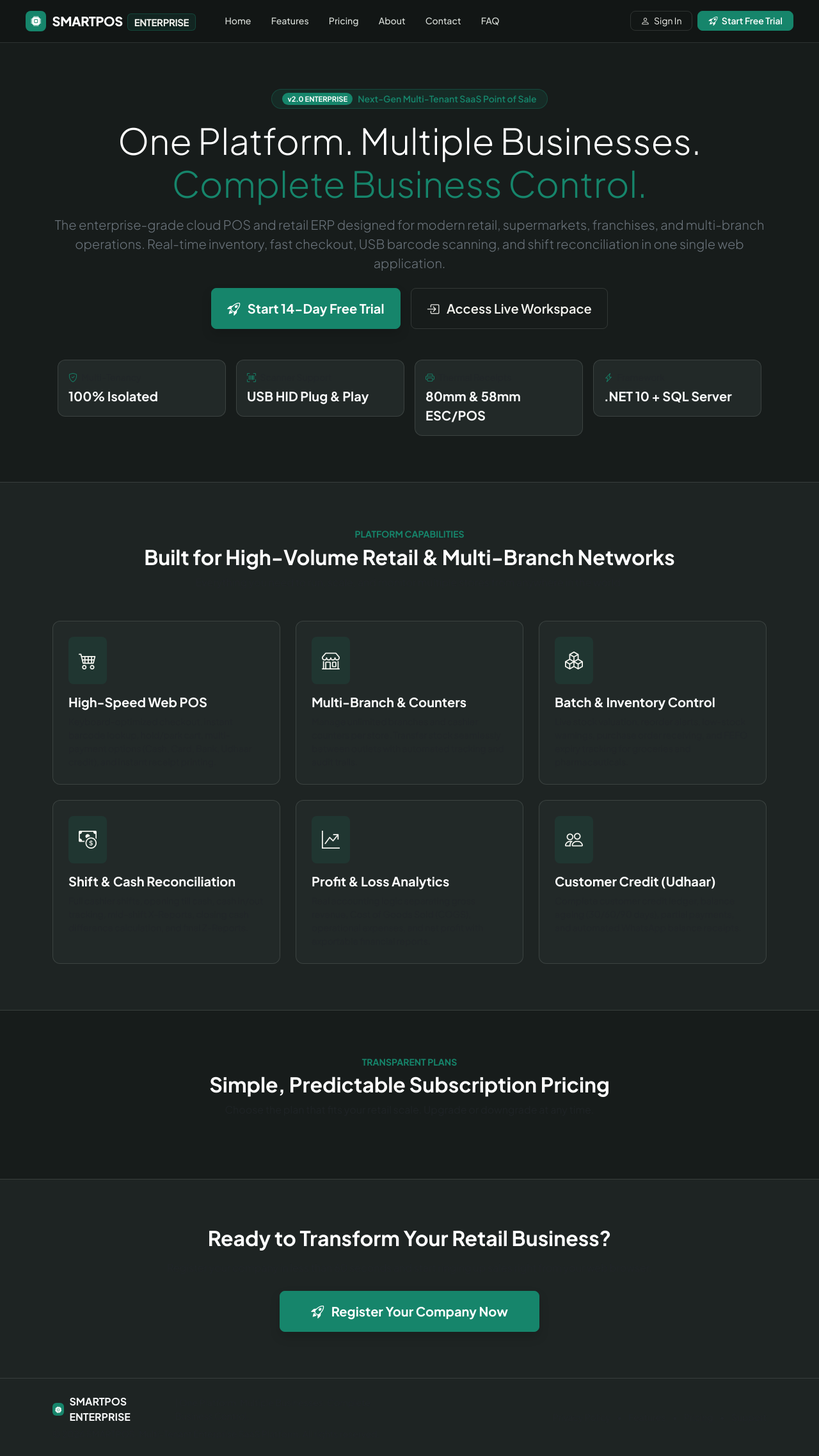
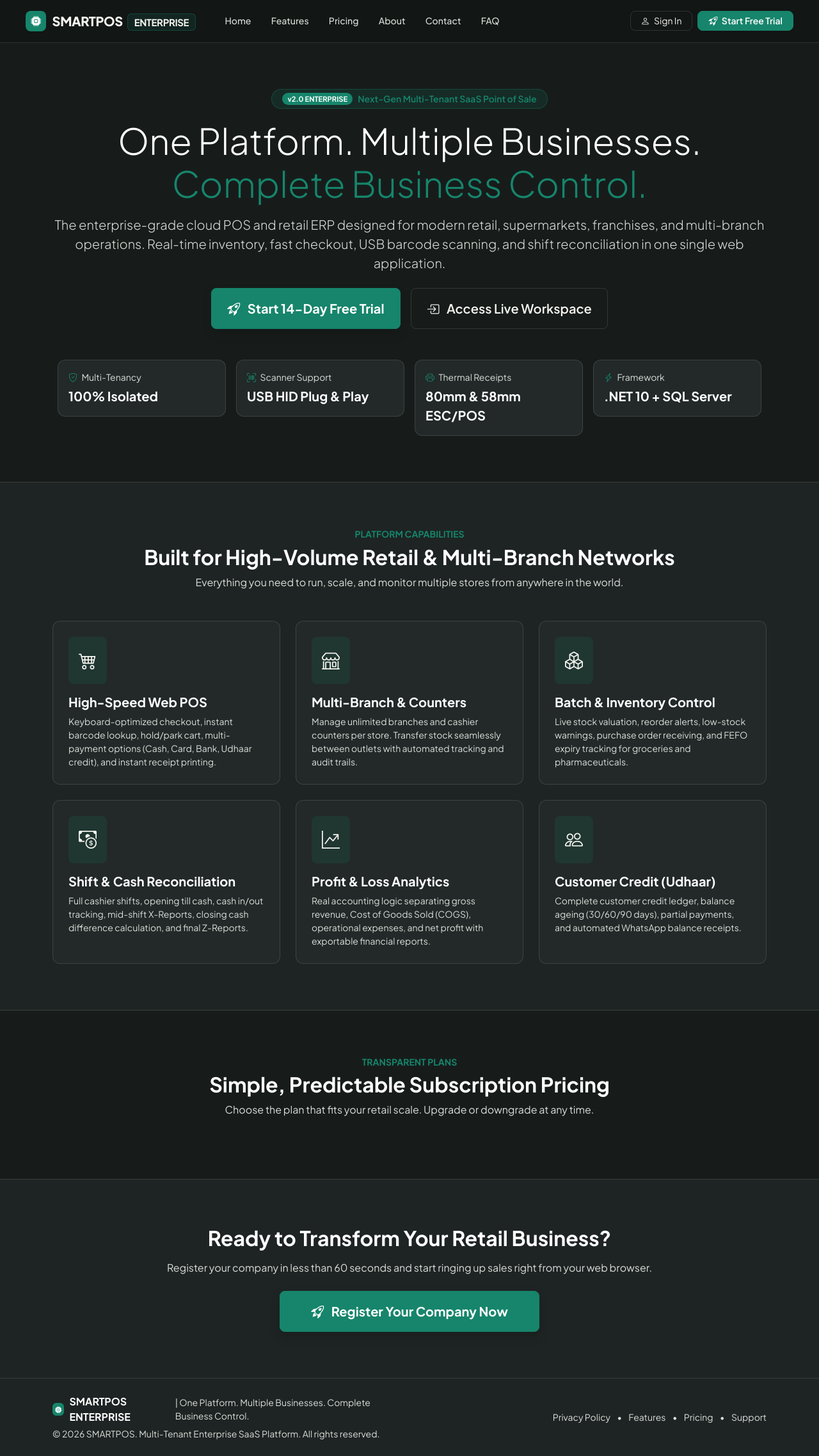
Before and after one commit to syedmuhammadsaim/SMARTPOS, an ASP.NET Core app: page / in a window 1280 px wide. Shown: the whole page at 64% size. Run offline with ASP.NET Core 8, Linux system fonts and the light colour scheme; data that the repository does not hold is empty; some libraries are stand-ins or nearby versions.

Commit message:
fix: enforce high-contrast Warm White and Light Grey text for full visibility across dark theme

```diff
--- a/src/SmartPOS.Web/Views/Shared/_Layout.cshtml
+++ b/src/SmartPOS.Web/Views/Shared/_Layout.cshtml
@@ -1,5 +1,5 @@
 <!DOCTYPE html>
-<html lang="en">
+<html lang="en" data-bs-theme="dark">
 <head>
     <meta charset="utf-8" />
     <meta name="viewport" content="width=device-width, initial-scale=1.0" />
@@ -12,6 +12,8 @@
     <link href="https://cdn.jsdelivr.net/npm/bootstrap@5.3.3/dist/css/bootstrap.min.css" rel="stylesheet" />
     <!-- Bootstrap Icons -->
     <link rel="stylesheet" href="https://cdn.jsdelivr.net/npm/bootstrap-icons@1.11.3/font/bootstrap-icons.min.css">
+    <!-- Global Site CSS -->
+    <link rel="stylesheet" href="~/css/site.css" asp-append-version="true" />
     <!-- Chart.js -->
     <script src="https://cdn.jsdelivr.net/npm/chart.js@4.4.1/dist/chart.umd.min.js"></script>
 
@@ -25,6 +27,16 @@
             --color-warm-white: #F5F5F0;
             --color-white: #FFFFFF;
             --color-light-grey: #D9DED9;
+
+            /* Bootstrap 5 Theme Overrides */
+            --bs-body-color: #F5F5F0;
+            --bs-body-bg: #171C1B;
+            --bs-secondary-color: #D9DED9;
+            --bs-tertiary-color: #D9DED9;
+            --bs-emphasis-color: #FFFFFF;
+            --bs-border-color: rgba(217, 222, 217, 0.16);
+            --bs-link-color: #16856B;
+            --bs-link-hover-color: #126E58;
 
             /* Semantic UI Surfaces */
             --bg-base: #171C1B;
@@ -42,7 +54,7 @@
             /* Semantic Typography */
             --text-primary: #F5F5F0;
             --text-secondary: #D9DED9;
-            --text-muted: rgba(217, 222, 217, 0.65);
+            --text-muted: #D9DED9;
 
             /* Emerald Green Variants */
             --emerald: #16856B;
@@ -58,6 +70,33 @@
             --danger-subtle: rgba(220, 38, 38, 0.15);
             --info: #16856B;
             --info-subtle: rgba(22, 133, 107, 0.14);
+        }
+
+        /* High-Contrast Global Typography */
+        body, p, span, div, li, td, th, label, input, select, textarea {
+            color: #F5F5F0;
+        }
+
+        h1, h2, h3, h4, h5, h6, .text-white, .text-light, strong, b {
+            color: #FFFFFF !important;
+        }
+
+        .text-secondary, .text-muted, small.text-muted, div.text-muted, p.text-muted, span.text-muted {
+            color: #D9DED9 !important;
+            opacity: 1 !important;
+        }
+
+        .text-primary, .text-primary-custom {
+            color: #F5F5F0 !important;
+        }
+
+        .text-emerald {
+            color: #16856B !important;
+        }
+
+        .form-label, label {
+            color: #D9DED9 !important;
+            font-weight: 500;
         }
 
         body {
--- a/src/SmartPOS.Web/wwwroot/css/site.css
+++ b/src/SmartPOS.Web/wwwroot/css/site.css
@@ -1,5 +1,16 @@
 /* SMARTPOS ENTERPRISE Global Style Overrides */
 /* Official Palette: Charcoal #171C1B, Emerald Green #16856B, Warm White #F5F5F0, White #FFFFFF, Light Grey #D9DED9 */
+
+:root {
+  --bs-body-color: #F5F5F0;
+  --bs-body-bg: #171C1B;
+  --bs-secondary-color: #D9DED9;
+  --bs-tertiary-color: #D9DED9;
+  --bs-emphasis-color: #FFFFFF;
+  --bs-border-color: rgba(217, 222, 217, 0.16);
+  --bs-link-color: #16856B;
+  --bs-link-hover-color: #126E58;
+}
 
 html {
   font-size: 14px;
@@ -17,6 +28,33 @@ html {
 body {
   background-color: #171C1B;
   color: #F5F5F0;
+}
+
+/* Ensure all text is bright and crystal clear */
+body, p, span, div, li, td, th, label, input, select, textarea {
+  color: #F5F5F0;
+}
+
+h1, h2, h3, h4, h5, h6, .text-white, .text-light, strong, b {
+  color: #FFFFFF !important;
+}
+
+.text-secondary, .text-muted, small.text-muted, div.text-muted, p.text-muted, span.text-muted {
+  color: #D9DED9 !important;
+  opacity: 1 !important;
+}
+
+.text-primary, .text-primary-custom {
+  color: #F5F5F0 !important;
+}
+
+.text-emerald {
+  color: #16856B !important;
+}
+
+.form-label, label {
+  color: #D9DED9 !important;
+  font-weight: 500;
 }
 
 /* Eliminate blue focus rings - use Emerald #16856B */
@@ -41,7 +79,7 @@ body {
   background: #171C1B;
 }
 ::-webkit-scrollbar-thumb {
-  background: rgba(217, 222, 217, 0.2);
+  background: rgba(217, 222, 217, 0.25);
   border-radius: 4px;
 }
 ::-webkit-scrollbar-thumb:hover {
```
